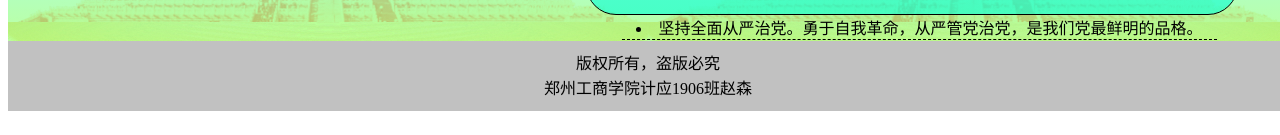
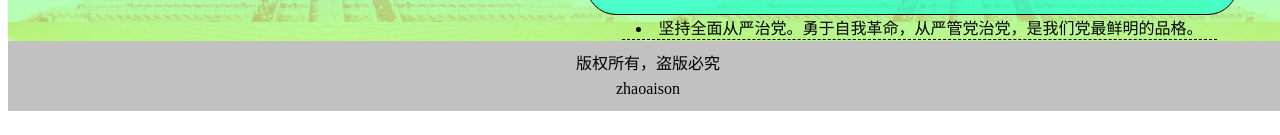
Before and after one commit to zhaoaison/firstweb, a plain HTML site: page index2.html in a window 1280 px wide. Shown: the part 1346-1481 px from the top of the page. Drawn offline with Linux system fonts and the light colour scheme.

Commit message:
Update index2.html

```diff
--- a/index2.html
+++ b/index2.html
@@ -176,7 +176,7 @@ idth: 500px;
     </div>
   </div>
 	<div class="footer">版权所有，盗版必究<br>
-郑州工商学院计应1906班赵森</div>
+zhaoaison</div>
 </div>
 </body>
 	</center>
```
